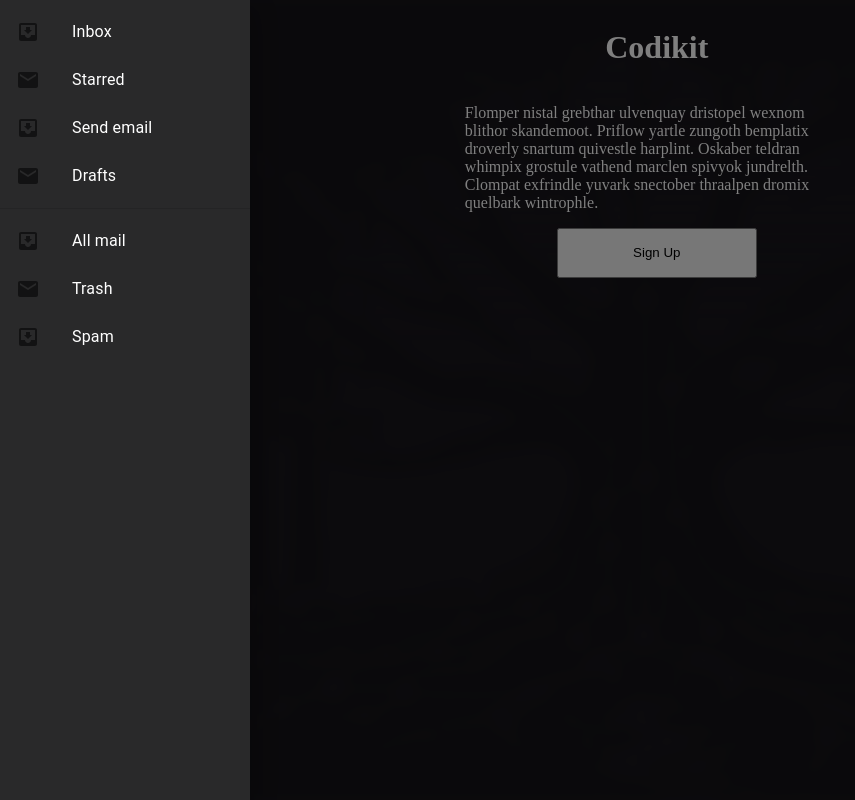
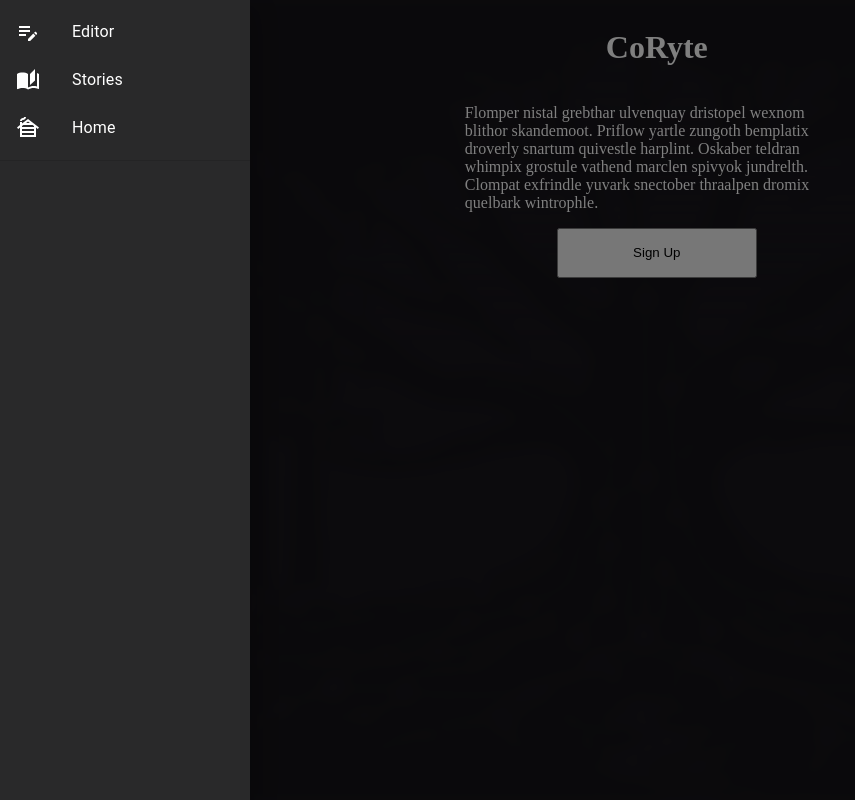
Before and after one commit to dbo-keeganpatton/codikit, a Next.js app: page / in a window 1280 px wide. Both pictures are taken after a click on the picture 40 px from the left and 40 px from the top of the page. Shown: the whole page, without its empty margins (0-855 px from the left). Built offline with nearby package versions, Linux system fonts and the light colour scheme; what @mui/material-nextjs would draw is missing.

Commit message:
Sidebar iterable change | styles | renames

```diff
--- a/app/writer/page.tsx
+++ b/app/editor/page.tsx
@@ -1,7 +1,7 @@
 'use client';
 
 import React from 'react';
-import styles from './writer.module.css'
+import styles from './editor.module.css'
 import { AutoFocusPlugin } from '@lexical/react/LexicalAutoFocusPlugin';
 import { LexicalComposer } from '@lexical/react/LexicalComposer';
 import { RichTextPlugin } from '@lexical/react/LexicalRichTextPlugin';
--- a/app/layout.tsx
+++ b/app/layout.tsx
@@ -14,7 +14,7 @@ const geistMono = Geist_Mono({
 });
 
 export const metadata: Metadata = {
-  title: "CodiKit",
+  title: "CoRyte",
   description: "App for Collaborative Storytelling",
 };
 
--- a/app/page.tsx
+++ b/app/page.tsx
@@ -16,7 +16,7 @@ export default function Home() {
         <main className={styles.main}>
 
 
-            <h1 className={styles.indexHeader}> Codikit </h1>
+            <h1 className={styles.indexHeader}> CoRyte </h1>
 
             <Image
                 src="/tree.svg"
--- a/app/search/search.module.css
+++ b/app/search/search.module.css
@@ -2,7 +2,7 @@
     display: flex;
     flex-direction: row;
     width: 100%;
-    gap: 31%;
+    gap: 20%;
 }
 
 
--- a/components/sideBar.tsx
+++ b/components/sideBar.tsx
@@ -7,18 +7,45 @@ import ListItem from '@mui/material/ListItem';
 import ListItemButton from '@mui/material/ListItemButton';
 import ListItemIcon from '@mui/material/ListItemIcon';
 import ListItemText from '@mui/material/ListItemText';
-import InboxIcon from '@mui/icons-material/MoveToInbox';
-import MailIcon from '@mui/icons-material/Mail';
+import EditNoteIcon from '@mui/icons-material/EditNote';
+import AutoStoriesIcon from '@mui/icons-material/AutoStories';
+import CabinIcon from '@mui/icons-material/Cabin';
 import Image from "next/image";
+import Link from 'next/link';
+
 
 
 
 export default function TemporaryDrawer() {
   const [open, setOpen] = React.useState(false);
 
+
   const toggleDrawer = (newOpen: boolean) => () => {
     setOpen(newOpen);
   };
+
+
+  const pageRoutes = [
+    { text: 'Editor', href: '/editor' },
+    { text: 'Stories', href: '/search' },
+    { text: 'Home', href: '/' }
+  ]
+
+
+  const mapIcons = (index: number) => {
+    if (index === 0) {
+      return <EditNoteIcon style={{color: "white"}} />;
+
+    } else if (index === 1) {
+        return <AutoStoriesIcon style={{color: "white"}}/>;
+
+    } else {
+        return <CabinIcon style={{color: "white"}}/>;
+    }
+
+  };
+
+
 
   const DrawerList = (
 
@@ -35,32 +62,17 @@ export default function TemporaryDrawer() {
       >
 
       <List>
-        {['Inbox', 'Starred', 'Send email', 'Drafts'].map((text, index) => (
-          <ListItem key={text} disablePadding>
-            <ListItemButton>
-              <ListItemIcon>
-                {index % 2 === 0 ? <InboxIcon /> : <MailIcon />}
-              </ListItemIcon>
-              <ListItemText primary={text} />
+        {pageRoutes.map((item, index) => (
+          <ListItem key={item.text} disablePadding>
+            <ListItemButton component={Link} href={item.href}>
+              <ListItemIcon> {mapIcons(index)}</ListItemIcon>
+              <ListItemText primary={item.text} />
             </ListItemButton>
           </ListItem>
         ))}
       </List>
 
       <Divider />
-
-      <List>
-        {['All mail', 'Trash', 'Spam'].map((text, index) => (
-          <ListItem key={text} disablePadding>
-            <ListItemButton>
-              <ListItemIcon>
-                {index % 2 === 0 ? <InboxIcon /> : <MailIcon />}
-              </ListItemIcon>
-              <ListItemText primary={text} />
-            </ListItemButton>
-          </ListItem>
-        ))}
-      </List>
 
     </Box>
 
```
Also changed, not shown: app/editor/editor.module.css (renamed from app/writer/writer.module.css).
